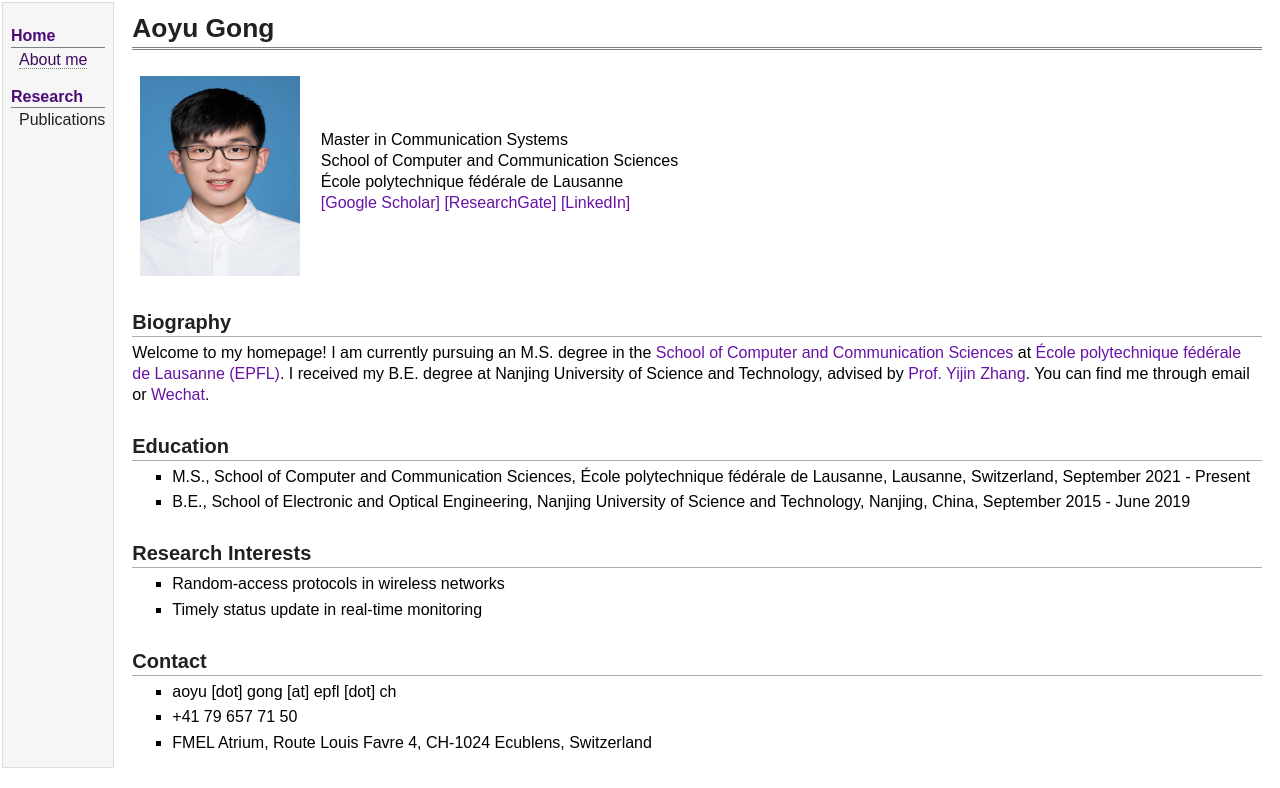
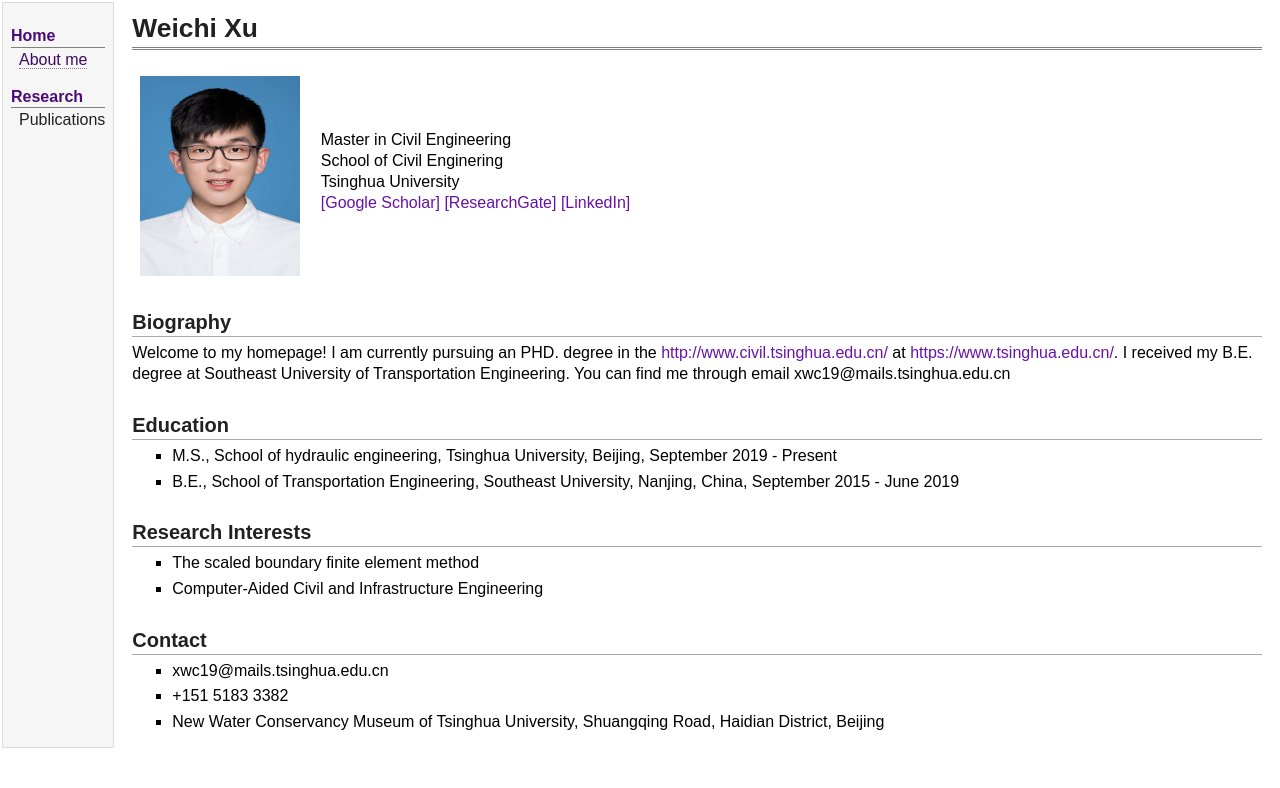
Before and after one commit to WeichiXu/WeichiXu.github.io, a plain HTML site: page index.html in a window 1280 px wide. Drawn offline with Linux system fonts and the light colour scheme.

Commit message:
Update index.html

```diff
--- a/index.html
+++ b/index.html
@@ -5,7 +5,7 @@
 <meta name="generator" content="jemdoc, see http://jemdoc.jaboc.net/" />
 <meta http-equiv="Content-Type" content="text/html;charset=utf-8" />
 <link rel="stylesheet" href="jemdoc.css" type="text/css" />
-<title>Aoyu Gong</title>
+<title>Weichi Xu</title>
 </head>
 <body>
 <table summary="Table for page layout." id="tlayout">
@@ -18,38 +18,38 @@
 </td>
 <td id="layout-content">
 <div id="toptitle">
-<h1>Aoyu Gong</h1>
+<h1>Weichi Xu</h1>
 </div>
 <table class="imgtable"><tr><td>
-<img src="photo.jpg" alt="Aoyu Gong" width="160px" height="200px" />&nbsp;</td>
-<td align="left"><p>Master in Communication Systems<br />
-School of Computer and Communication Sciences<br />
-École polytechnique fédérale de Lausanne<br />
-<a href="https://scholar.google.com/citations?user=prANUlMAAAAJ&amp;hl=en&amp;oi=ao">[Google Scholar]</a> <a href="https://www.researchgate.net/profile/Aoyu_Gong">[ResearchGate]</a> <a href="https://www.linkedin.com/in/aoyugong">[LinkedIn]</a><br /></p>
+<img src="photo.jpg" alt="Weichi Xu" width="160px" height="200px" />&nbsp;</td>
+<td align="left"><p>Master in Civil Engineering<br />
+School of Civil Enginering<br />
+Tsinghua University<br />
+<a href="https://scholar.google.com/citations?user=nR412TkAAAAJ&amp;hl=zh-CN&amp;oi=ao">[Google Scholar]</a> <a href="https://www.researchgate.net/profile/Weichi-Xu">[ResearchGate]</a> <a href="https://www.linkedin.com/in/%E4%B8%BA%E9%A9%B0-%E5%BE%90-6884761b0/">[LinkedIn]</a><br /></p>
 </td></tr></table>
 <h2>Biography</h2>
-<p>Welcome to my homepage! I am currently pursuing an M.S. degree in the <a href="https://www.epfl.ch/schools/ic/">School of Computer and Communication Sciences</a> at <a href="https://www.epfl.ch/en/">École polytechnique fédérale de Lausanne (EPFL)</a>. I received my B.E. degree at Nanjing University of Science and Technology, advised by <a href="http://gsmis.njust.edu.cn/open/TutorInfo.aspx?dsbh=aWhe7e5ErMblHxTVlTpZww==&amp;yxsh=9T4MAi3dYTw=&amp;zydm=veRtz!fgCQA=">Prof. Yijin Zhang</a>. You can find me through email or <a href="docu/wechat.jpg">Wechat</a>. </p>
+<p>Welcome to my homepage! I am currently pursuing an PHD. degree in the <a href="http://www.civil.tsinghua.edu.cn/">http://www.civil.tsinghua.edu.cn/</a> at <a href="https://www.tsinghua.edu.cn/">https://www.tsinghua.edu.cn/</a>. I received my B.E. degree at Southeast University of Transportation Engineering. You can find me through email xwc19@mails.tsinghua.edu.cn</p>
 <h2>Education</h2>
 <ul>
-<li><p>M.S., School of Computer and Communication Sciences, École polytechnique fédérale de Lausanne, Lausanne, Switzerland, September 2021 - Present</p>
+<li><p>M.S., School of hydraulic engineering, Tsinghua University, Beijing, September 2019 - Present</p>
 </li>
-<li><p>B.E., School of Electronic and Optical Engineering, Nanjing University of Science and Technology, Nanjing, China, September 2015 - June 2019</p>
+<li><p>B.E., School of Transportation Engineering, Southeast University, Nanjing, China, September 2015 - June 2019</p>
 </li>
 </ul>
 <h2>Research Interests</h2>
 <ul>
-<li><p>Random-access protocols in wireless networks<br /></p>
+<li><p>The scaled boundary finite element method<br /></p>
 </li>
-<li><p>Timely status update in real-time monitoring<br /></p>
+<li><p>Computer‐Aided Civil and Infrastructure Engineering<br /></p>
 </li>
 </ul>
 <h2>Contact</h2>
 <ul>
-<li><p>aoyu [dot] gong [at] epfl [dot] ch<br /></p>
+<li><p>xwc19@mails.tsinghua.edu.cn</p>
 </li>
-<li><p>+41 79 657 71 50<br /></p>
+<li><p>+151 5183 3382<br /></p>
 </li>
-<li><p>FMEL Atrium, Route Louis Favre 4, CH-1024 Ecublens, Switzerland<br /></p>
+<li><p>New Water Conservancy Museum of Tsinghua University, Shuangqing Road, Haidian District, Beijing<br /></p>
 </li>
 </ul>
 </td>
```
